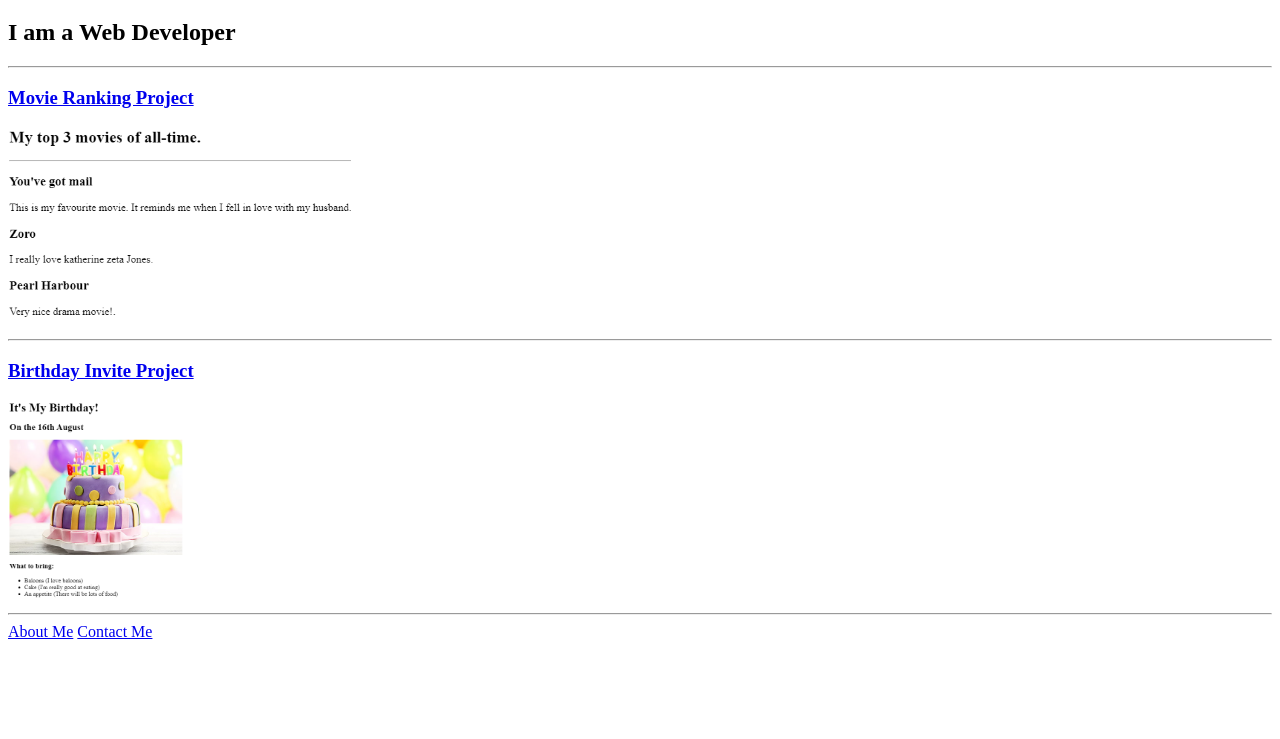
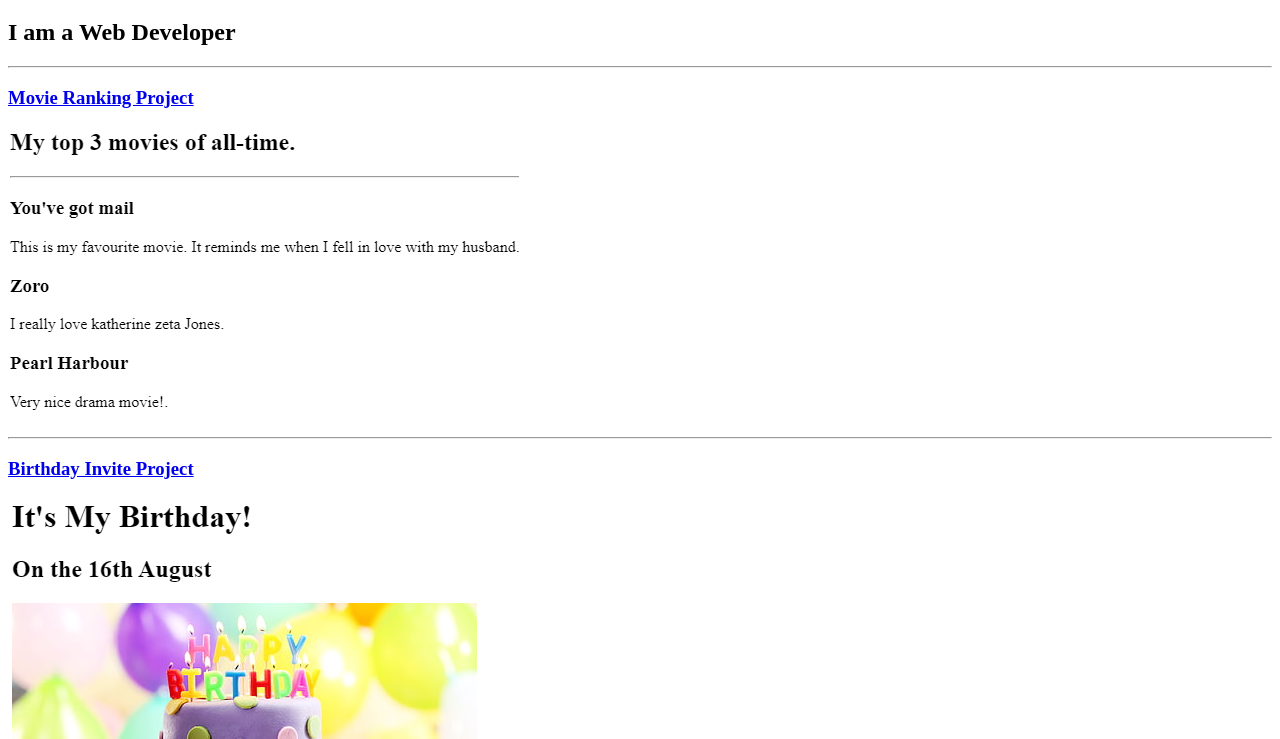
Before and after one commit to mireillehaddad/html-portfolio, a plain HTML site: page index.html in a window 1280 px wide. Shown: the part 61-800 px from the top of the page. Drawn offline with Linux system fonts and the light colour scheme.

Commit message:
Add files via upload

```diff
--- a/index.html
+++ b/index.html
@@ -15,10 +15,10 @@
             <h2> I am a Web Developer</h2>
             <hr/>
             <h3><a href="./public/movie-ranking.html">Movie Ranking Project</a></h3>
-            <img src="../assets/images/movie_ranking_project_photo.png" height="200" alt="movie ranking preview"/>
+            <img src="./assets/images/movie_ranking_project_photo.png" />
             <hr/>
             <h3><a href="./public/birthday-invite.html">Birthday Invite Project</a></h3>
-            <img src="../assets/images/birthday_invite_project_photo.png" height="200"alt="birthday invite preview"/>
+            <img src="./assets/images/birthday_invite_project_photo.png" />
             <hr/>
             <a href="./public/about.html">About Me</a>
             <a href="./public/contact.html">Contact Me</a>
```
